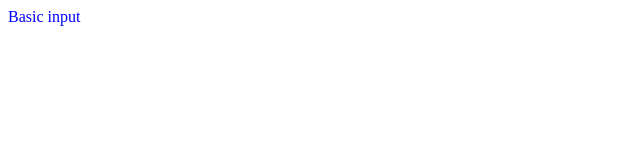
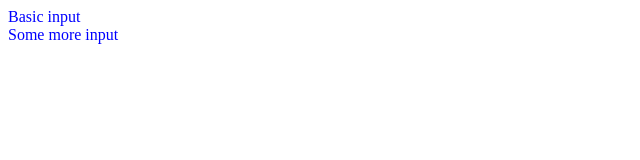
Before and after one commit to paulgreenham/git-practice, a plain HTML site: page index.html in a window 1280 px wide. Shown: the full height of the page, 0-640 px from the left. Drawn offline with Linux system fonts and the light colour scheme.

Commit message:
added another <div>

```diff
--- a/index.html
+++ b/index.html
@@ -6,5 +6,6 @@
 </head>
 <body>
     <div>Basic input</div>
+    <div>Some more input</div>
 </body>
 </html>
```
